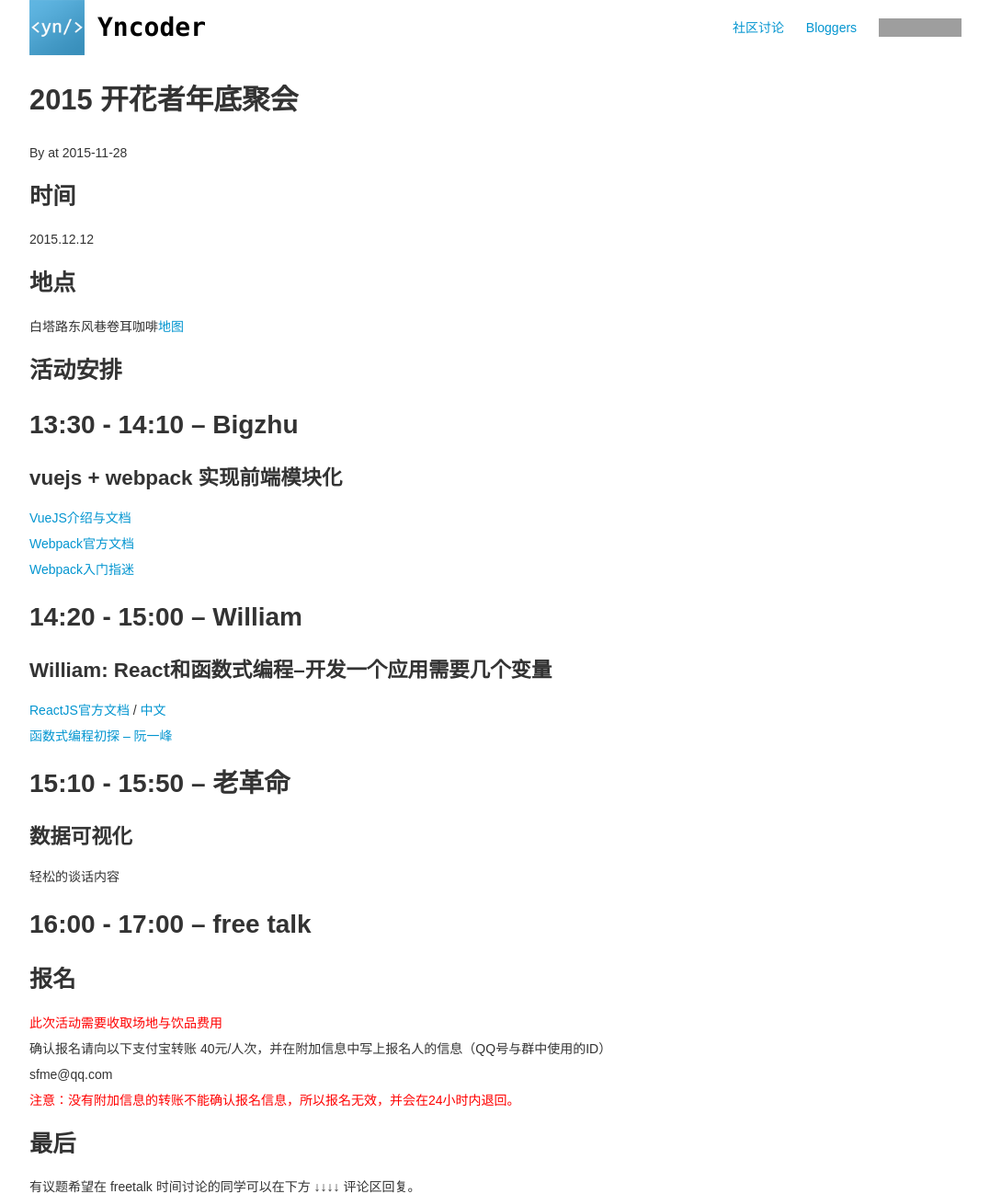
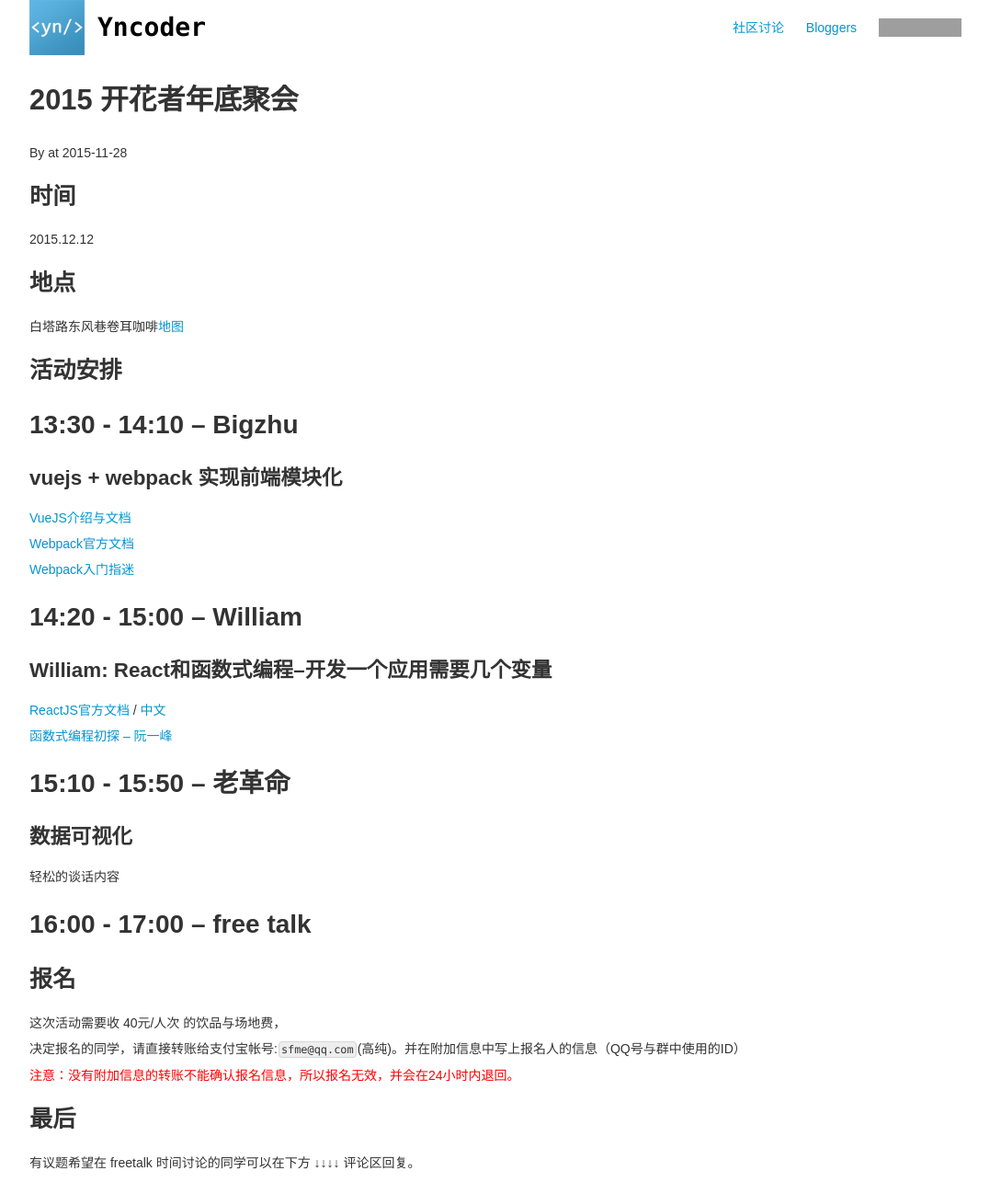
Before and after one commit to yncoder/yncoder.github.io, a Jekyll site: the page built from _posts/2015-11-28-2015-year-end-party.md, in a window 1280 px wide. Shown: the whole page at 92% size, without its empty margins (96-1173 px from the left). Built offline with Jekyll 4.4.1, drawn with Linux system fonts in a browser that asks for light colours; nearby versions of some CDN libraries; comment, search, counter and statistics services are not loaded; after the commit the page ends 1272 px from its top, so only the background shows below that; grey boxes are pictures that could not be loaded.

Commit message:
Update 2015-11-28-2015-year-end-party.md

```diff
--- a/_posts/2015-11-28-2015-year-end-party.md
+++ b/_posts/2015-11-28-2015-year-end-party.md
@@ -44,11 +44,9 @@ title: 2015 开花者年底聚会
 
 ### 报名
 
-<span style='color:red'>此次活动需要收取场地与饮品费用</span>
+这次活动需要收 40元/人次 的饮品与场地费，
 
-确认报名请向以下支付宝转账 40元/人次，并在附加信息中写上报名人的信息（QQ号与群中使用的ID）
-
-sfme@qq.com
+决定报名的同学，请直接转账给支付宝帐号:`sfme@qq.com`(高纯)。并在附加信息中写上报名人的信息（QQ号与群中使用的ID）
 
 <span style='color:red'>注意：没有附加信息的转账不能确认报名信息，所以报名无效，并会在24小时内退回。</span>
 
```
